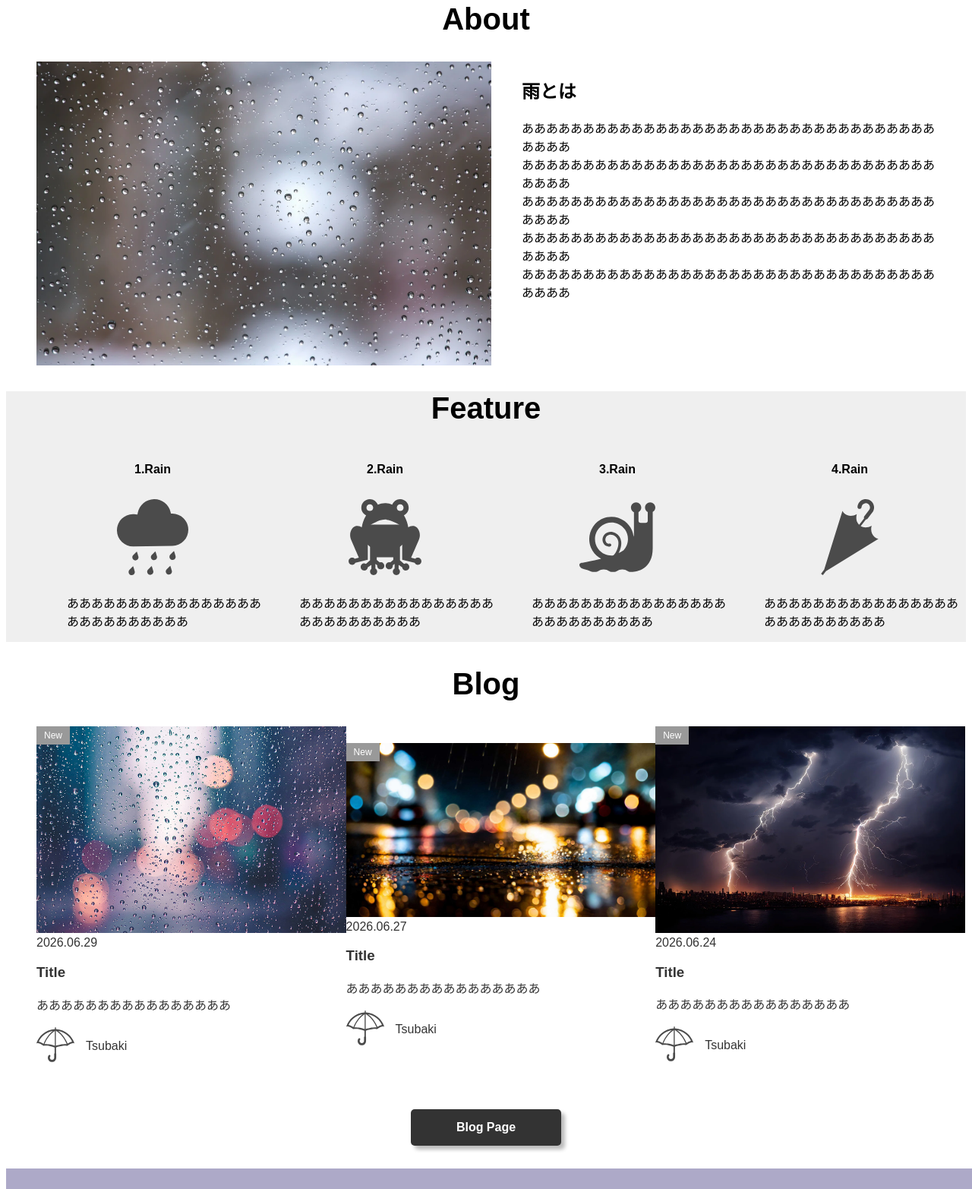
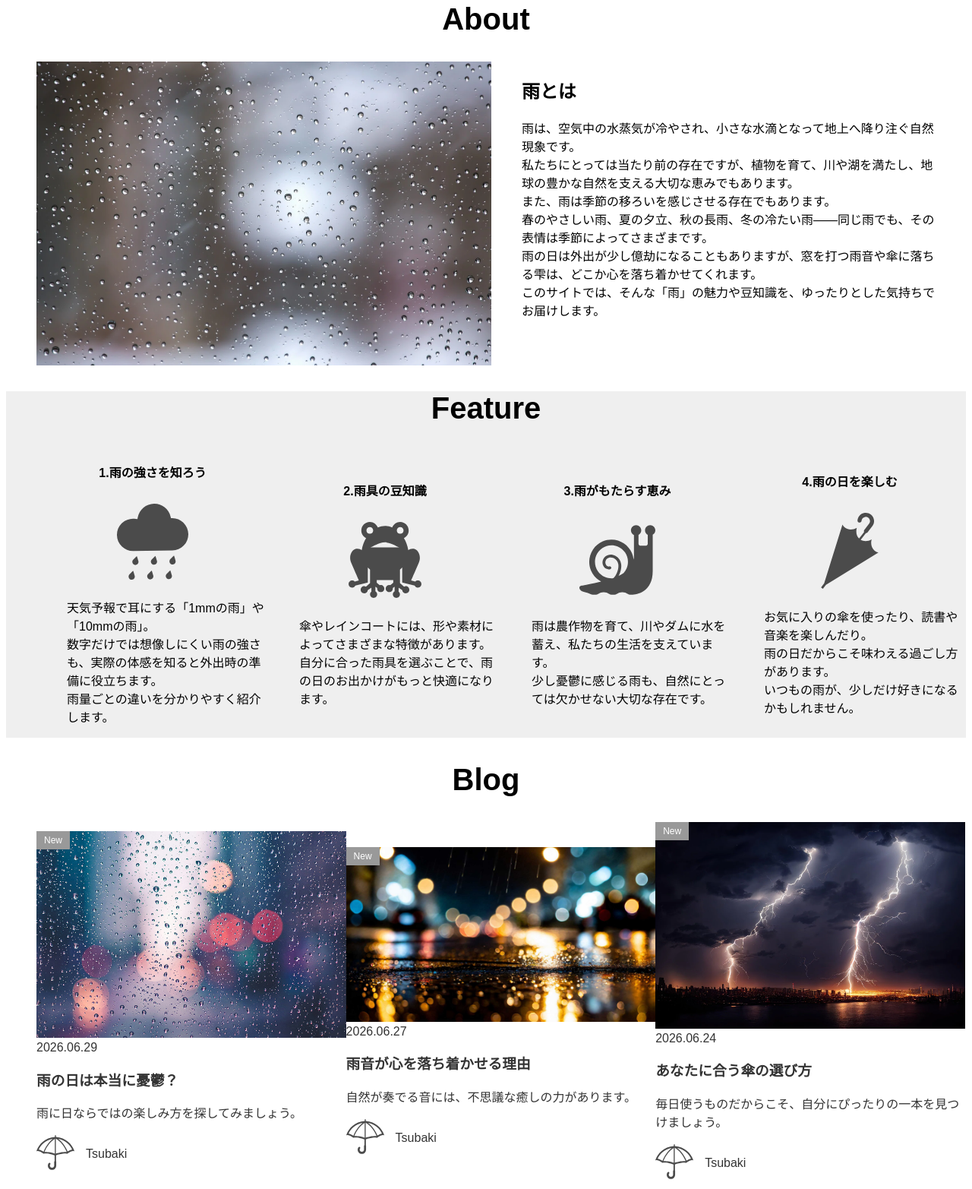
Before and after one commit to tsubaimochi-eater/rain, a plain HTML site: page index.html in a window 1280 px wide. Shown: the part 838-2403 px from the top of the page at 76% size. Drawn offline with Linux system fonts and the light colour scheme; a web font is replaced by a local one.

Commit message:
Update index.html

```diff
--- a/index.html
+++ b/index.html
@@ -58,11 +58,12 @@
                     <figcaption class="aboutcaption">
                         <h2 class="aboutheadline">雨とは</h2>
                         <p class="aboutdescription">
-                            ああああああああああああああああああああああああああああああああああああああ<br>
-                            ああああああああああああああああああああああああああああああああああああああ<br>
-                            ああああああああああああああああああああああああああああああああああああああ<br>
-                            ああああああああああああああああああああああああああああああああああああああ<br>
-                            ああああああああああああああああああああああああああああああああああああああ<br>
+                            雨は、空気中の水蒸気が冷やされ、小さな水滴となって地上へ降り注ぐ自然現象です。<br>
+                            私たちにとっては当たり前の存在ですが、植物を育て、川や湖を満たし、地球の豊かな自然を支える大切な恵みでもあります。<br>
+                            また、雨は季節の移ろいを感じさせる存在でもあります。<br>
+                            春のやさしい雨、夏の夕立、秋の長雨、冬の冷たい雨――同じ雨でも、その表情は季節によってさまざまです。<br>
+                            雨の日は外出が少し億劫になることもありますが、窓を打つ雨音や傘に落ちる雫は、どこか心を落ち着かせてくれます。<br>
+                            このサイトでは、そんな「雨」の魅力や豆知識を、ゆったりとした気持ちでお届けします。<br>
                         </p>
                     </figcaption>
                 </figure>
@@ -73,38 +74,52 @@
                 <ul class="grid grid-col-4">
                     <li class="grid-item">
                         <dl class="feature">
-                            <dt class="feature-headline">1.Rain</dt>
+                            <dt class="feature-headline">1.雨の強さを知ろう</dt>
                             <dd class="feature-img">
                                 <img src="rain3.svg" width="100px" height="100px">
                             </dd>
-                            <dd class="feature-description">ああああああああああああああああああああああああああ</dd>
+                            <dd class="feature-description">
+                                天気予報で耳にする「1mmの雨」や「10mmの雨」。<br>
+                                数字だけでは想像しにくい雨の強さも、実際の体感を知ると外出時の準備に役立ちます。<br>
+                                雨量ごとの違いを分かりやすく紹介します。<br>
+                            </dd>
                         </dl>
                     </li>
                     <li class="grid-item">
                         <dl class="feature">
-                            <dt class="feature-headline">2.Rain</dt>
+                            <dt class="feature-headline">2.雨具の豆知識</dt>
                             <dd class="feature-img">
                                 <img src="rain4.svg" width="100px" height="100px">
                             </dd>
-                            <dd class="feature-description">ああああああああああああああああああああああああああ</dd>
+                            <dd class="feature-description">
+                                傘やレインコートには、形や素材によってさまざまな特徴があります。<br>
+                                自分に合った雨具を選ぶことで、雨の日のお出かけがもっと快適になります。<br>
+                            </dd>
                         </dl>
                     </li>
                     <li class="grid-item">
                         <dl class="feature">
-                            <dt class="feature-headline">3.Rain</dt>
+                            <dt class="feature-headline">3.雨がもたらす恵み</dt>
                             <dd class="feature-img">
                                 <img src="rain5.svg" width="100px" height="100px">
                             </dd>
-                            <dd class="feature-description">ああああああああああああああああああああああああああ</dd>
+                            <dd class="feature-description">
+                                雨は農作物を育て、川やダムに水を蓄え、私たちの生活を支えています。<br>
+                                少し憂鬱に感じる雨も、自然にとっては欠かせない大切な存在です。<br>
+                            </dd>
                         </dl>
                     </li>
                     <li class="grid-item">
                         <dl class="feature">
-                            <dt class="feature-headline">4.Rain</dt>
+                            <dt class="feature-headline">4.雨の日を楽しむ</dt>
                             <dd class="feature-img">
                                 <img src="rain6.svg" width="100px" height="100px">
                             </dd>
-                            <dd class="feature-description">ああああああああああああああああああああああああああ</dd>
+                            <dd class="feature-description">
+                                お気に入りの傘を使ったり、読書や音楽を楽しんだり。<br>
+                                雨の日だからこそ味わえる過ごし方があります。<br>
+                                いつもの雨が、少しだけ好きになるかもしれません。<br>
+                            </dd>
                         </dl>
                     </li>
                 </ul>
@@ -121,8 +136,8 @@
                                 <img class="card-image" src="rain11.jpg" width="200px" height="100px">
                                 <div class="card-info">
                                     <time class="card-time" datetime="2026-06-29">2026.06.29</time>
-                                    <h1 class="card-headline">Title</h1>
-                                    <p class="card-description">ああああああああああああああああ</p>
+                                    <h1 class="card-headline">雨の日は本当に憂鬱？</h1>
+                                    <p class="card-description">雨に日ならではの楽しみ方を探してみましょう。</p>
                                 </div>
                                 <dl class="avator">
                                     <dt class="avator-name">Tsubaki</dt>
@@ -140,8 +155,8 @@
                                 <img class="card-image" src="rain12.jpg" width="200px" height="100px">
                                 <div class="card-info">
                                     <time class="card-time" datetime="2026-06-27">2026.06.27</time>
-                                    <h1 class="card-headline">Title</h1>
-                                    <p class="card-description">ああああああああああああああああ</p>
+                                    <h1 class="card-headline">雨音が心を落ち着かせる理由</h1>
+                                    <p class="card-description">自然が奏でる音には、不思議な癒しの力があります。</p>
                                 </div>
                                 <dl class="avator">
                                     <dt class="avator-name">Tsubaki</dt>
@@ -160,8 +175,8 @@
                                 <img class="card-image" src="rain13.webp" width="200px" height="100px">
                                 <div class="card-info">
                                     <time class="card-time" datetime="2026-06-24">2026.06.24</time>
-                                    <h1 class="card-headline">Title</h1>
-                                    <p class="card-description">ああああああああああああああああ</p>
+                                    <h1 class="card-headline">あなたに合う傘の選び方</h1>
+                                    <p class="card-description">毎日使うものだからこそ、自分にぴったりの一本を見つけましょう。</p>
                                 </div>
                                 <dl class="avator">
                                     <dt class="avator-name">Tsubaki</dt>
```
